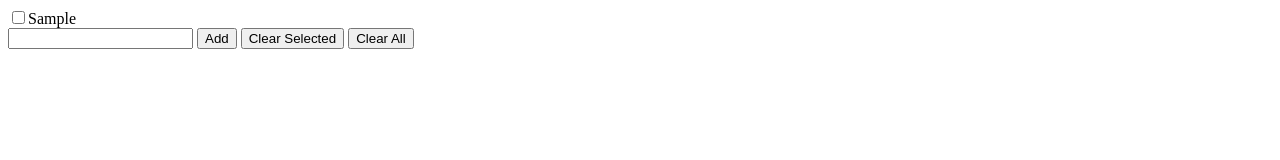
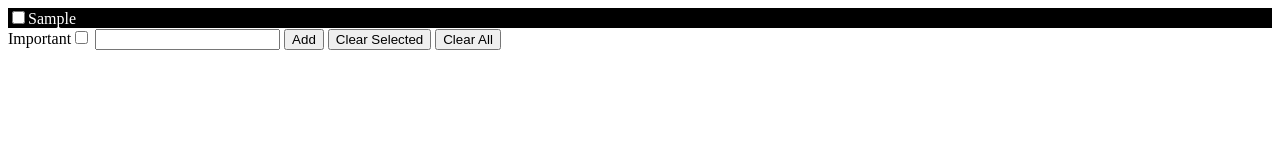
Before and after one commit to TheodorBjorkman/WEUTodo, a plain HTML site: page index.html in a window 1280 px wide. Both pictures are taken after typing "Sample" into the empty fields and a click on the button "Add". Drawn offline with Linux system fonts and the light colour scheme.

Commit message:
Fixade lite css
Kommer att ändra till två kolumner med den ena som är vanliga grejer och den andra är important

```diff
--- a/CSS/style.css
+++ b/CSS/style.css
@@ -0,0 +1,27 @@
+#mainList {
+    display: flex;
+    flex-direction: column;
+    flex-wrap: wrap;
+}
+
+.group0 {
+    background-color: black;
+    color: white;
+}
+
+.group1 {
+    background-color: darkgray;
+}
+
+.group2 {
+    background-color: gray;
+}
+
+.group3 {
+    background-color: lightgray;
+}
+
+.red {
+    background-color: red;
+    color: black;
+}
--- a/JS/script.js
+++ b/JS/script.js
@@ -1,12 +1,19 @@
 var x = 0;
+var group = 0;
 
 function addToList() {
     var input = document.getElementById("input").value;
-    document.getElementById("mainList").insertAdjacentHTML("afterbegin", `<label id="${x}"><input id="button${x}" type="checkbox">${input}`);
-    console.log(input);
-    x++;
-    console.log("X is now: " + x) + ". Clearing input";
-    document.getElementById("input").value = "";
+    if (input === "") {} else {
+        document.getElementById("mainList").insertAdjacentHTML("beforeend", `<label id="${x}"><input id="button${x}" type="checkbox">${input}`);
+        console.log(input);
+        document.getElementById(x).className = `group${group}`
+        if (group == 4) group = -1;
+        group++;
+        if (document.getElementById("red").checked) document.getElementById(x).className = "red";
+        x++;
+        console.log("X is now: " + x) + ". Clearing input";
+        document.getElementById("input").value = "";
+    }
 }
 
 function clearSelected() {
@@ -33,6 +40,7 @@ function clearAll() {
         }
         console.log("Removed all elements, resetting x to 0")
         x = 0;
+        group = 0;
     }
 }
 
@@ -43,7 +51,7 @@ function reasignID() {
         for (let j = i; j < x; j++) {
             console.log("Checking " + j + "(" + document.getElementById(`button${j}`) + ")");
             if (document.getElementById(`${j}`)) {
-                console.log(j + "(" + document.getElementById(`button${j}`) + ")" + "has been assigned to" + i);
+                console.log(j + "(" + document.getElementById(`button${j}`) + ")" + "is being assigned to" + i);
                 document.getElementById(`${j}`).id = `${i}`;
                 document.getElementById(`button${j}`).id = `button${i}`;
                 break;
--- a/index.html
+++ b/index.html
@@ -18,6 +18,7 @@
         </form>
         <form id="UI" onSubmit='document.getElementById("inputButton").click();
         return false; '>
+            <label>Important<input type="checkbox" id="red"></label>
             <input type="text" id="input">
             <input type="button" name="inputButton" id="inputButton" value="Add" onclick="addToList()">
             <input type="button" value="Clear Selected" onclick="clearSelected()">
```
